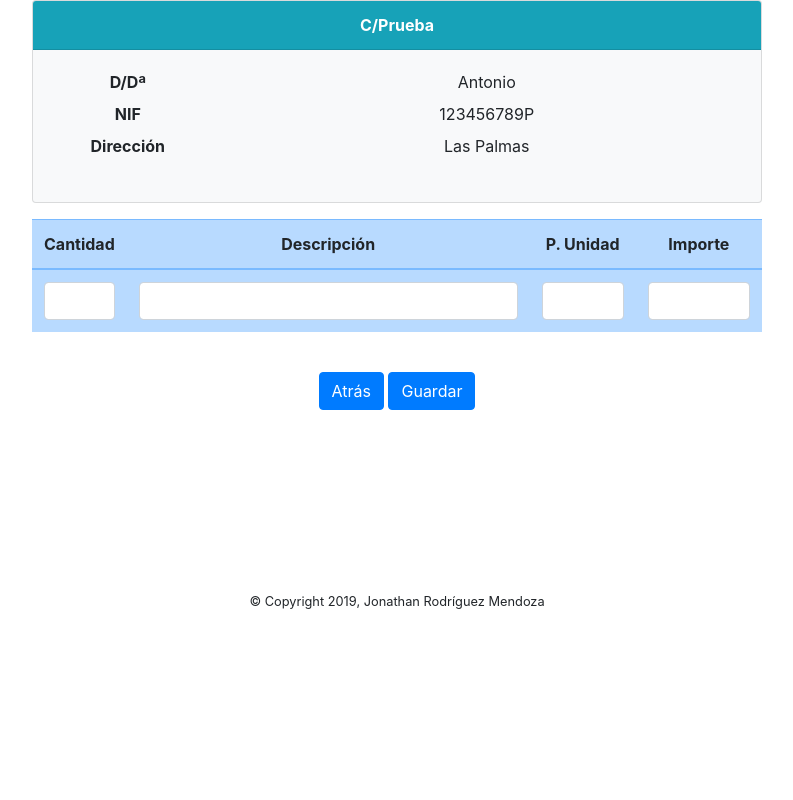
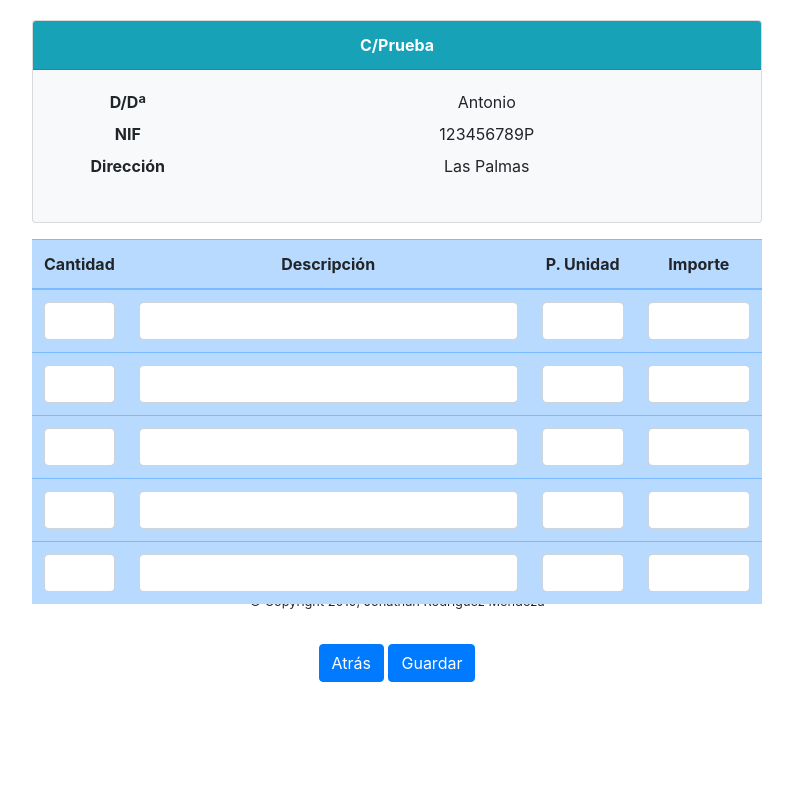
Before and after one commit to jonathanroddev/JORCarp, a PHP site: page /Views/cliente.php?idcliente=1 in a window 1280 px wide. Shown: the part 72-872 px from the top of the page, without its empty margins (243-1036 px from the left). Run offline with PHP 8.4, Linux system fonts and the light colour scheme; a user stored in the database is signed in; data comes from the database, SQL or seed files in the repository.

Commit message:
09-07-2019 12:02 - Calculo por precio unitario conseguido en cada una de las celdas.

```diff
--- a/Views/Scripts/cliente.js
+++ b/Views/Scripts/cliente.js
@@ -0,0 +1,6 @@
+function calculateAmount(index){
+let quantity = document.getElementById("quantity"+index);
+let unitPrice = document.getElementById("unitprice"+index);
+let amount = document.getElementById("amount"+index);
+amount.value =  quantity.value * unitPrice.value;
+}
--- a/Views/cliente.php
+++ b/Views/cliente.php
@@ -8,7 +8,7 @@ $title = "Cliente: " . $customer[0]["cus_address1"];
 include_once("Layouts/header.php");
 if (isset($_SESSION["userPrivileges"]) && $_SESSION["userPrivileges"] == 1) { ?>
     <div class="col-8">
-        <div class="card bg-light mb-3 text-center">
+        <div class="card bg-light mb-3 text-center" style="margin-top: 20px">
             <div class="card-header text-white bg-info"><strong><?php echo $customer[0]["cus_address1"] ?></strong>
             </div>
             <div class="card-body">
@@ -36,12 +36,14 @@ if (isset($_SESSION["userPrivileges"]) && $_SESSION["userPrivileges"] == 1) { ?>
                         </tr>
                         </thead>
                         <tbody>
+                        <?php for($i=1;$i<6;$i++){ ?>
                         <tr>
-                            <th scope="row"><input type="text" class="form-control" id="quantity1" name="quantities[]"></th>
-                            <td><input type="text" class="form-control" id="description1" name="descriptions[]"></td>
-                            <td><input type="text" class="form-control" id="unitprice1" name="unitprices[]"></td>
-                            <td><input type="text" class="form-control" id="amount1" name="amounts[]"></td>
+                            <th scope="row"><input type="text" class="form-control" id="quantity<?php echo $i ?>" name="quantities[]" oninput="calculateAmount(<?php echo $i ?>)"></th>
+                            <td><input type="text" class="form-control" id="description<?php echo $i ?>" name="descriptions[]"></td>
+                            <td><input type="text" class="form-control" id="unitprice<?php echo $i ?>" name="unitprices[]" oninput="calculateAmount(<?php echo $i ?>)"></td>
+                            <td><input type="text" class="form-control" id="amount<?php echo $i ?>" name="amounts[]"></td>
                         </tr>
+                        <?php } ?>
                         </tbody>
                     </table>
                     <br>
```
